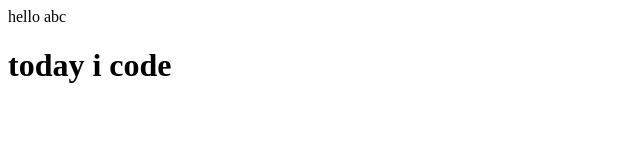
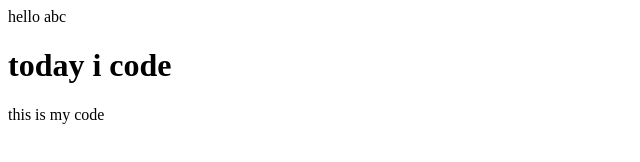
Before and after one commit to bachdx2812/intern, a plain HTML site: page index.html in a window 1280 px wide. Shown: the whole page, without its empty margins (0-640 px from the left). Drawn offline with Linux system fonts and the light colour scheme.

Commit message:
bach code

```diff
--- a/index.html
+++ b/index.html
@@ -2,3 +2,5 @@
 <a> hello abc </a>
 
 <h1>today i code</h1>
+
+<div>this is my code</div>
```
